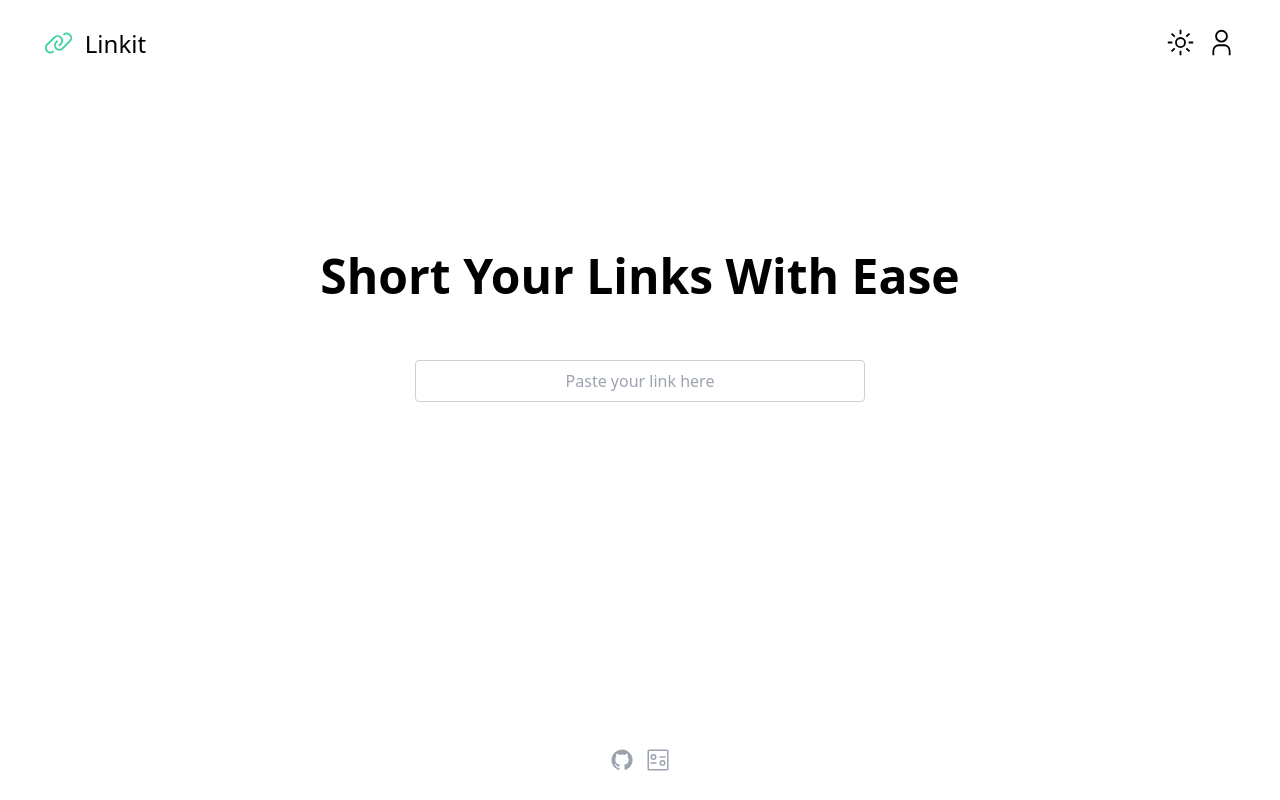
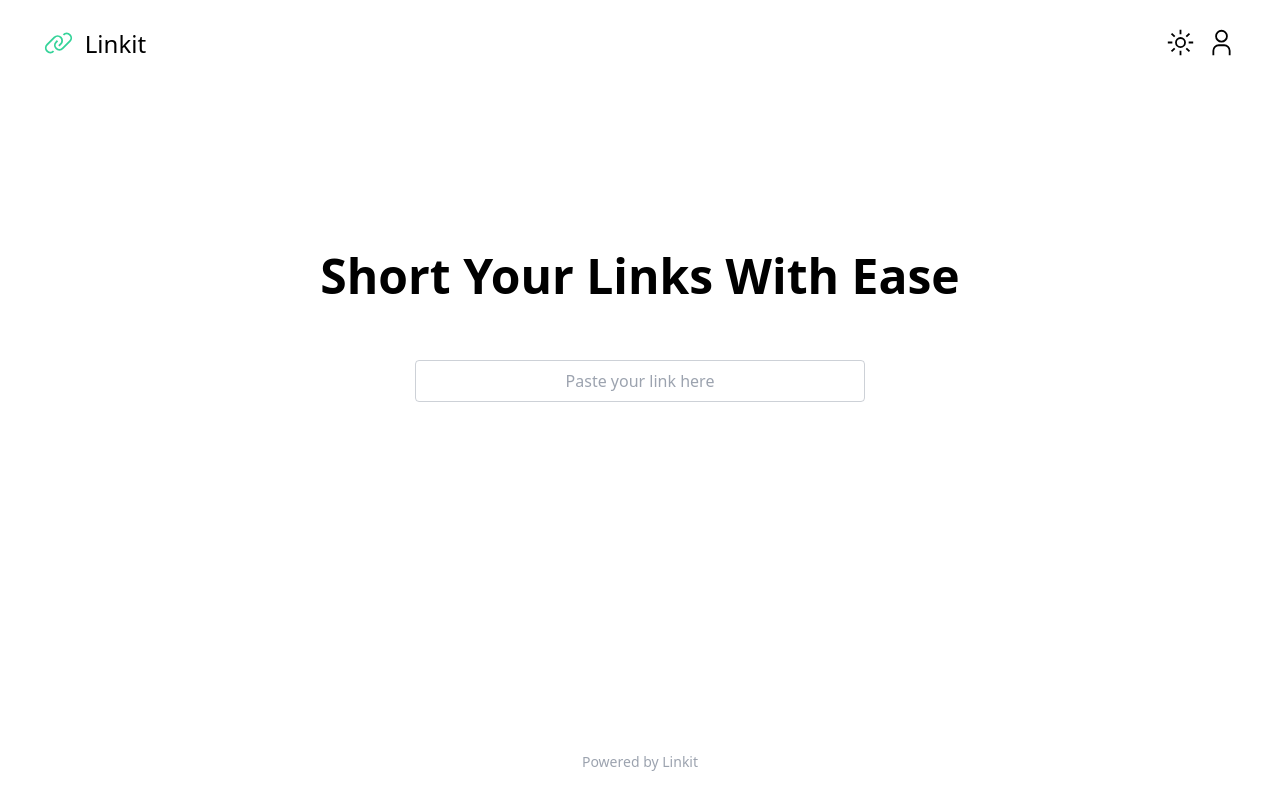
Before and after one commit to 401U/linkit, a Nuxt app: page / in a window 1280 px wide. Built offline with nearby package versions, Linux system fonts and the light colour scheme; a web font is replaced by a local one.

Commit message:
chore: add powerd by

```diff
--- a/components/Footer.vue
+++ b/components/Footer.vue
@@ -6,7 +6,8 @@
     justify-center
     gap-3
   >
-    <a i-carbon-logo-github href="https://github.com/401U/linkit" target="_blank" />
-    <i i-carbon-data-format title="hello" />
+    <div text-sm>
+      Powered by <a href="https://github.com/401U/linkit">Linkit</a>
+    </div>
   </div>
 </template>
```
